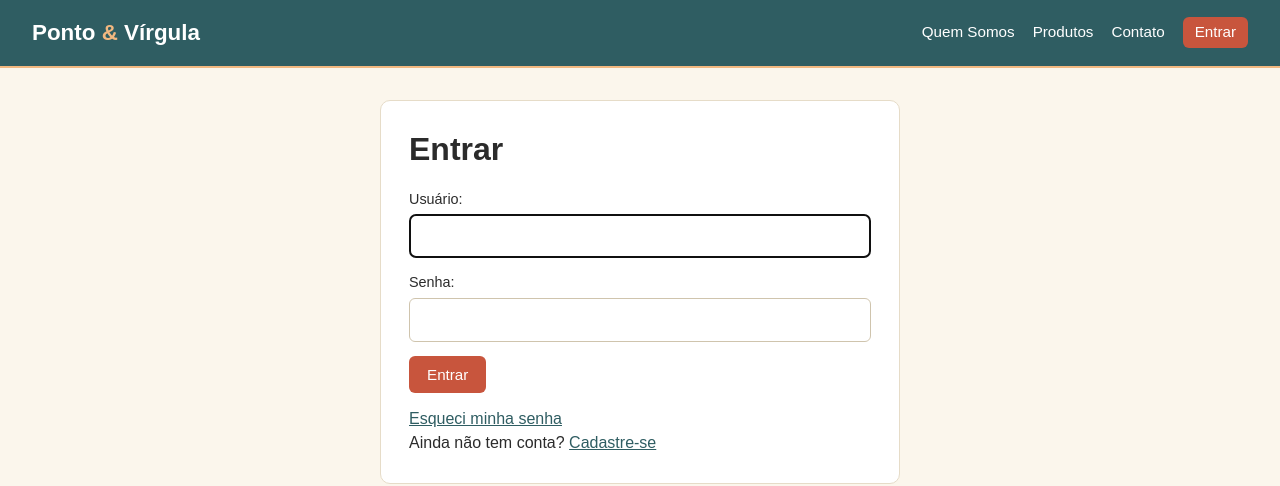
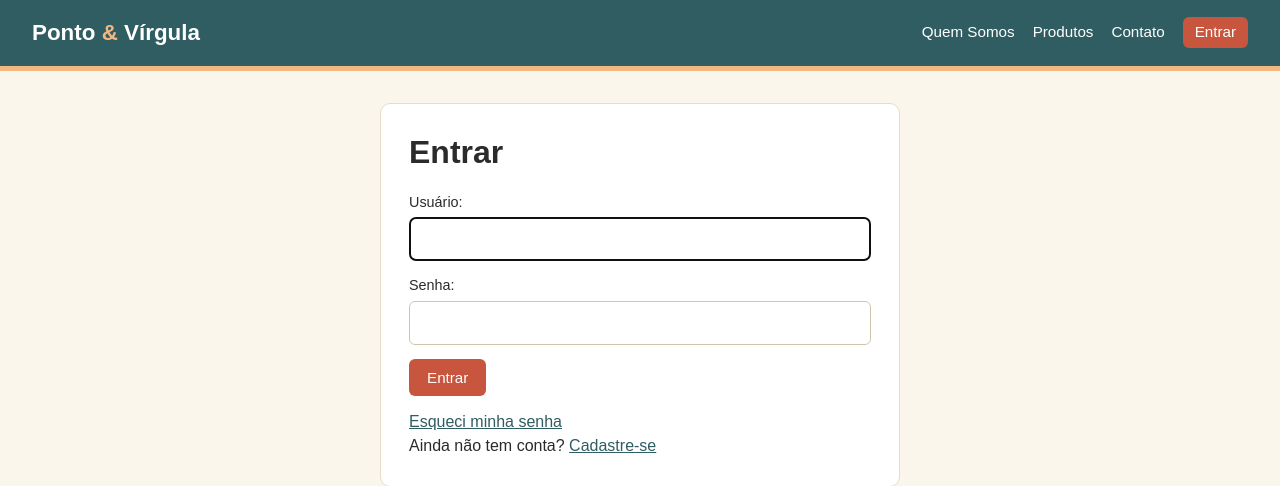
Before and after one commit to rubiaturci/papelaria-devweb3-entrega, a Django app: page /conta/entrar/ in a window 1280 px wide. Shown: the top 486 px of the page. Run offline with Django 5.2, Linux system fonts and the light colour scheme.

Commit message:
Aumenta contraste visual da linha dourada do cabeçalho

```diff
--- a/loja/static/css/style.css
+++ b/loja/static/css/style.css
@@ -54,7 +54,7 @@ img {
     justify-content: space-between;
     flex-wrap: wrap;
     gap: 12px;
-    border-bottom: 2px solid #f2b880;
+    border-bottom: 5px solid #f2b880;
 }
 
 .marca {
```
